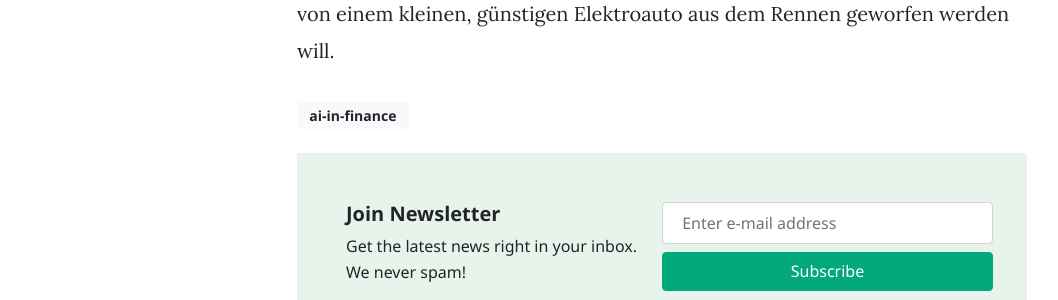
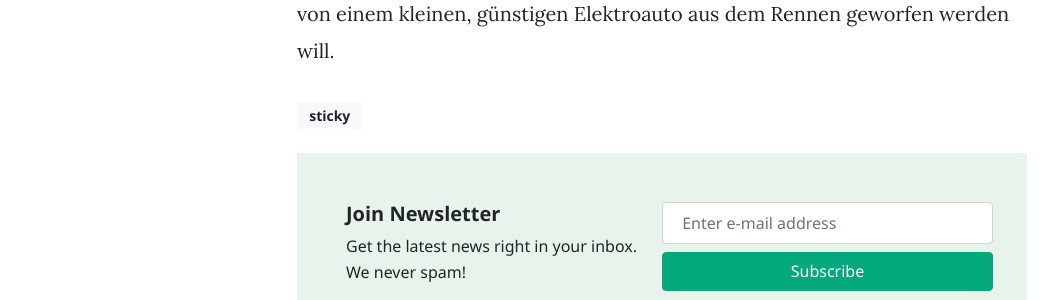
Before and after one commit to reprojekted/mundana-theme-jekyll-master, a Jekyll site: the page built from _posts/2025-04-25-ai-in-finance.md, in a window 1280 px wide and 900 px high, scrolled down 1326 px. Shown: the part 263-563 px from the top of the window, without its empty margins (73-1131 px from the left). Built offline with Jekyll 4.4.1, drawn with Linux system fonts in a browser that asks for light colours; nearby versions of some CDN libraries; comment, search, counter and statistics services are not loaded.

Commit message:
Update 2025-04-25-ai-in-finance.md

```diff
--- a/_posts/2025-04-25-ai-in-finance.md
+++ b/_posts/2025-04-25-ai-in-finance.md
@@ -4,7 +4,7 @@ title: "Leapmotor T03: Das Elektroauto, das Elon Musk in den Wahnsinn treibt"
 author: "alex"
 categories: [ "Jekyll", "tutorial" ]
 image: "assets/images/image19.jpg"
-tags: [ "ai-in-finance" ]
+tags: [ "sticky" ]
 ---
 
 ## Stellantis bringt mit dem Leapmotor T03 ein günstiges E-Auto nach Europa – und Elon Musk verliert die Kontrolle über seine Gigafactory.
```
